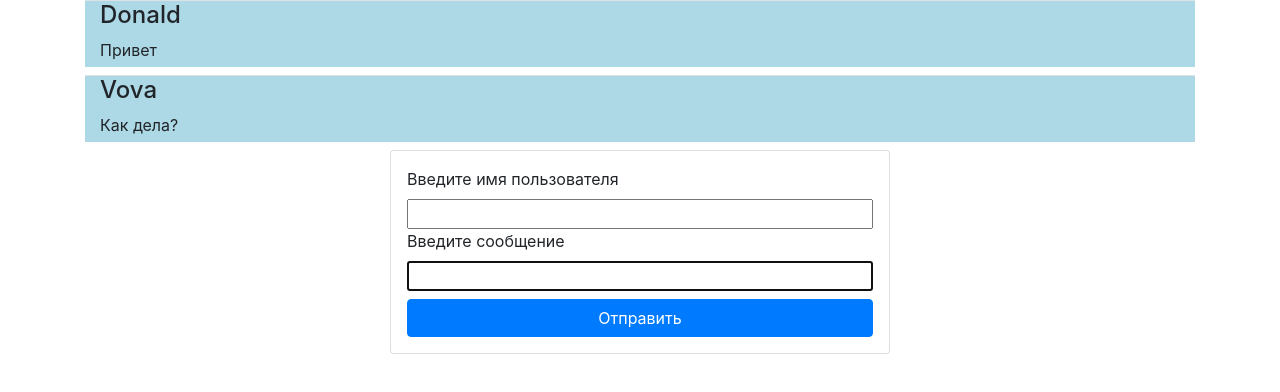
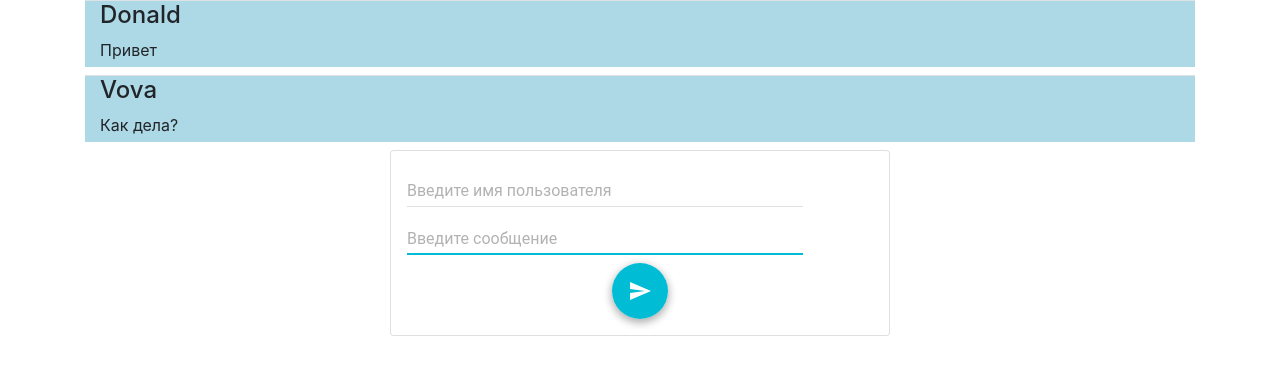
Before and after one commit to anton2009danilov/GB_React_basic, a React app: page / in a window 1280 px wide. Built offline with nearby package versions, Linux system fonts and the light colour scheme.

Commit message:
Подключил Material-UI и радуюсь

```diff
--- a/package.json
+++ b/package.json
@@ -28,6 +28,7 @@
     "@babel/plugin-proposal-class-properties": "^7.12.1",
     "@babel/preset-react": "^7.12.7",
     "css-loader": "^5.0.1",
+    "material-ui": "^0.20.2",
     "prop-types": "^15.7.2",
     "react": "^17.0.1",
     "react-dom": "^17.0.1",
--- a/static_src/components/MessageComponent.jsx
+++ b/static_src/components/Message.jsx
@@ -1,7 +1,7 @@
 import React from "react";
 import PropTypes from "prop-types";
 
-class MessageComponent extends React.Component {
+class Message extends React.Component {
   static propTypes = {
     text: PropTypes.string.isRequired,
   };
@@ -16,4 +16,4 @@ class MessageComponent extends React.Component {
   }
 }
 
-export default MessageComponent;
+export default Message;
--- a/static_src/components/MessageField.jsx
+++ b/static_src/components/MessageField.jsx
@@ -1,5 +1,7 @@
 import React from "react";
-import MessageComponent from "./MessageComponent";
+import Message from "./Message";
+import { TextField, FloatingActionButton } from "material-ui";
+import SendIcon from "material-ui/svg-icons/content/send";
 import "../styles/style.css";
 
 class MessageField extends React.Component {
@@ -88,11 +90,7 @@ class MessageField extends React.Component {
   }
 
   renderMessage = (message) => (
-    <MessageComponent
-      text={message.text}
-      userName={message.userName}
-      key={message.id}
-    />
+    <Message text={message.text} userName={message.userName} key={message.id} />
   );
 
   render() {
@@ -103,17 +101,17 @@ class MessageField extends React.Component {
         {messageElements}
 
         <div className="d-flex flex-column card p-3 input_block">
-          <label htmlFor="newText">Введите имя пользователя</label>
-          <input
-            type="text"
+          <TextField
+            className="input"
+            hintText="Введите имя пользователя"
             name="newUserName"
             value={this.state.newUserName}
             onChange={this.handleChange}
           />
 
-          <label htmlFor="name">Введите сообщение</label>
-          <input
-            type="text"
+          <TextField
+            className="input"
+            hintText="Введите сообщение"
             name="newMessage"
             value={this.state.newMessage}
             onChange={this.handleChange}
@@ -121,12 +119,12 @@ class MessageField extends React.Component {
             ref={this.textInput}
           />
 
-          <button
-            className="mt-2 btn btn-primary"
+          <FloatingActionButton
+            style={{ width: 56, margin: "auto" }}
             onClick={() => this.handleClick(this.state.newMessage)}
           >
-            Отправить
-          </button>
+            <SendIcon />
+          </FloatingActionButton>
         </div>
       </div>
     );
--- a/static_src/index.jsx
+++ b/static_src/index.jsx
@@ -1,9 +1,11 @@
-import React from 'react';
-import ReactDOM from 'react-dom';
-// import App from './App';
-import MessageField from './components/MessageField';
+import React from "react";
+import ReactDOM from "react-dom";
+import MessageField from "./components/MessageField";
+import MuiThemeProvider from "material-ui/styles/MuiThemeProvider";
 
 ReactDOM.render(
-    <MessageField />,
-    document.getElementById('root')
+  <MuiThemeProvider>
+    <MessageField />
+  </MuiThemeProvider>,
+  document.getElementById("root")
 );
--- a/static_src/styles/style.css
+++ b/static_src/styles/style.css
@@ -7,6 +7,11 @@ p {
   margin: auto;
 }
 
+.input {
+   width: 85% !important;
+   min-width: 130px;
+}
+
 .message-field {
   background-color: lightblue;
   padding: 0 0 5px 15px;
```
Also changed, not shown: 3 other files.
